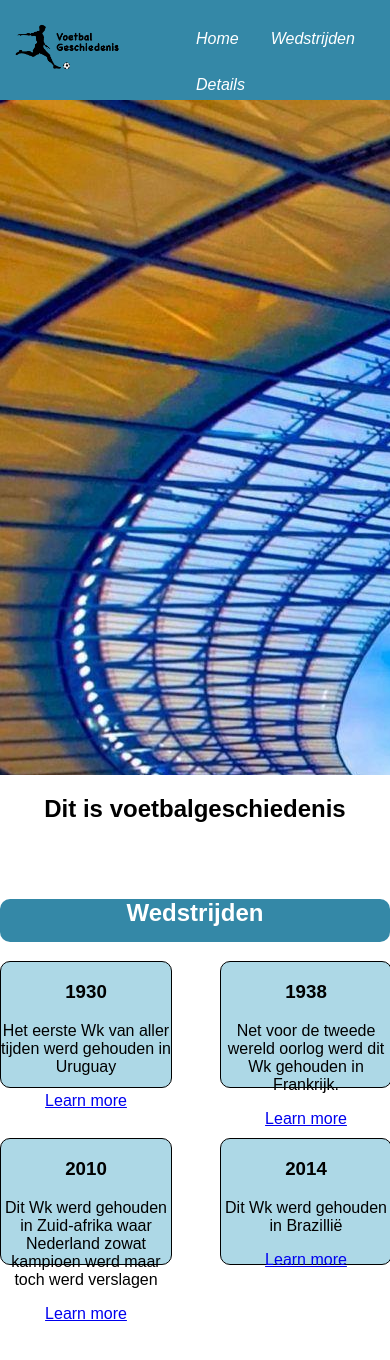
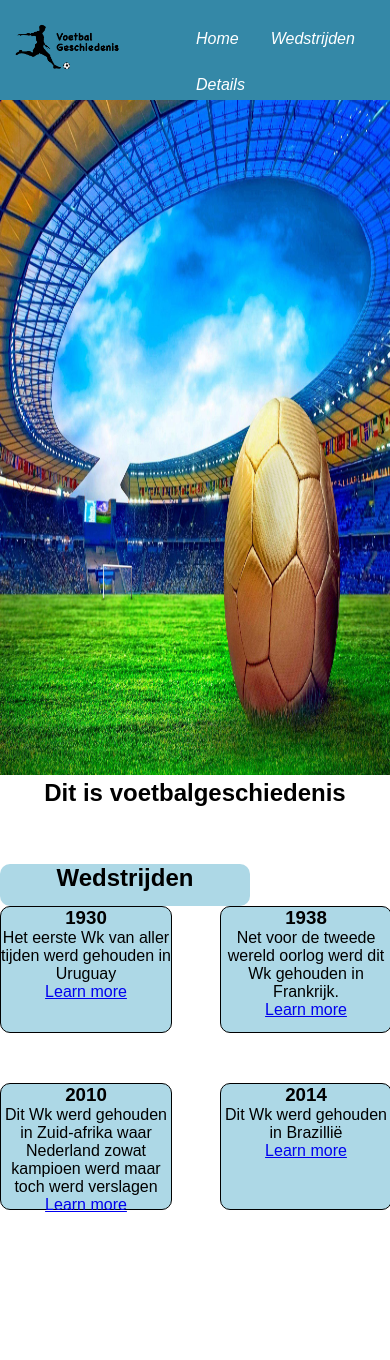
Before and after one commit to RobbertBons/Voetbalgeschiedenis, an Angular app in the folder Voetbalgeschiedenis/: page / in a window 390 px wide. Shown: the top 1360 px of the page. Built offline with nearby package versions, Linux system fonts and the light colour scheme.

Commit message:
Responsive maken

```diff
--- a/Voetbalgeschiedenis/src/app/app.component.scss
+++ b/Voetbalgeschiedenis/src/app/app.component.scss
@@ -13,19 +13,13 @@
     grid-template-rows: 100px 1fr 3fr;
     grid-template-areas:
     "nav"
-    "plaatje"
     "main";
 }
 
 nav{
     grid-area: nav;
 }
-#banner{
-    grid-area: header;
-    background-image: url("../assets/R.png");
-    width: 100%;
-    height: 80vh;
-}
+
 main{
     grid-area: main;
 }
--- a/Voetbalgeschiedenis/src/app/homepage/homepage.component.html
+++ b/Voetbalgeschiedenis/src/app/homepage/homepage.component.html
@@ -1,10 +1,10 @@
-
 <div class="container">
+    <div class="content">
+        <img src="assets/R.png">
         <h1>Dit is voetbalgeschiedenis</h1>
                 <div class="Wedstrijden">
                     <h2>Wedstrijden</h2>
                         <div class="Wedstrijden-list">
-
                             <div class="border">
                                 <h3>1930</h3>
                                 <p>Het eerste Wk van aller tijden werd gehouden in Uruguay</p>
@@ -31,3 +31,4 @@
                         </div>
                 </div>
     </div>
+</div>
--- a/Voetbalgeschiedenis/src/app/homepage/homepage.component.scss
+++ b/Voetbalgeschiedenis/src/app/homepage/homepage.component.scss
@@ -1,9 +1,11 @@
 $primary: blue;
 $secondary: lightblue;
 $background: rgb(52, 136, 167);
-
-
-
+$color: #000;
+*{
+    margin: 0;
+    padding: 0;
+}
     h1{
         width: 100%;
         height: 10vh;
@@ -17,12 +19,13 @@ $background: rgb(52, 136, 167);
     }
 
     h2{
-            width: 100%;
+        width: 250px;
         height: 5vh;
-            background-color: $background;
+        background-color: $secondary;
         border-radius: 10px;
-            color: #fff;
+        color: $color;
         text-align: center;
+        justify-content: center;
     }
 
     .Wedstrijden-list{
```
Lines whose indentation alone changed are shown as unchanged.
